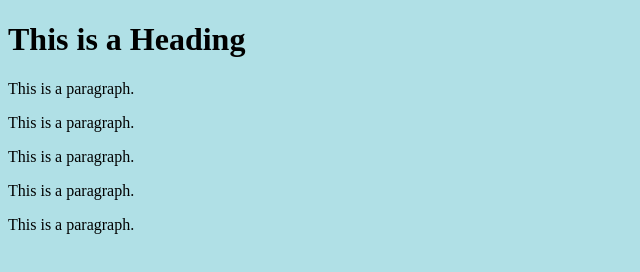
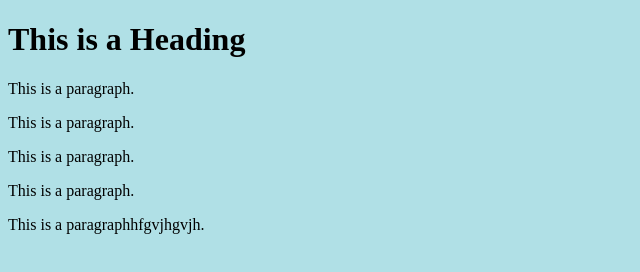
Before and after one commit to sitprosqa/Salman, a plain HTML site: page index.html in a window 1280 px wide. Shown: the whole page, without its empty margins (0-640 px from the left). Drawn offline with Linux system fonts and the light colour scheme.

Commit message:
Update index.html

```diff
--- a/index.html
+++ b/index.html
@@ -11,7 +11,7 @@
   <p>This is a paragraph.</p>
   <p>This is a paragraph.</p>
 
-<p>This is a paragraph.</p>
+<p>This is a paragraphhfgvjhgvjh.</p>
 <body style="background-color:powderblue;">
 
 
```
